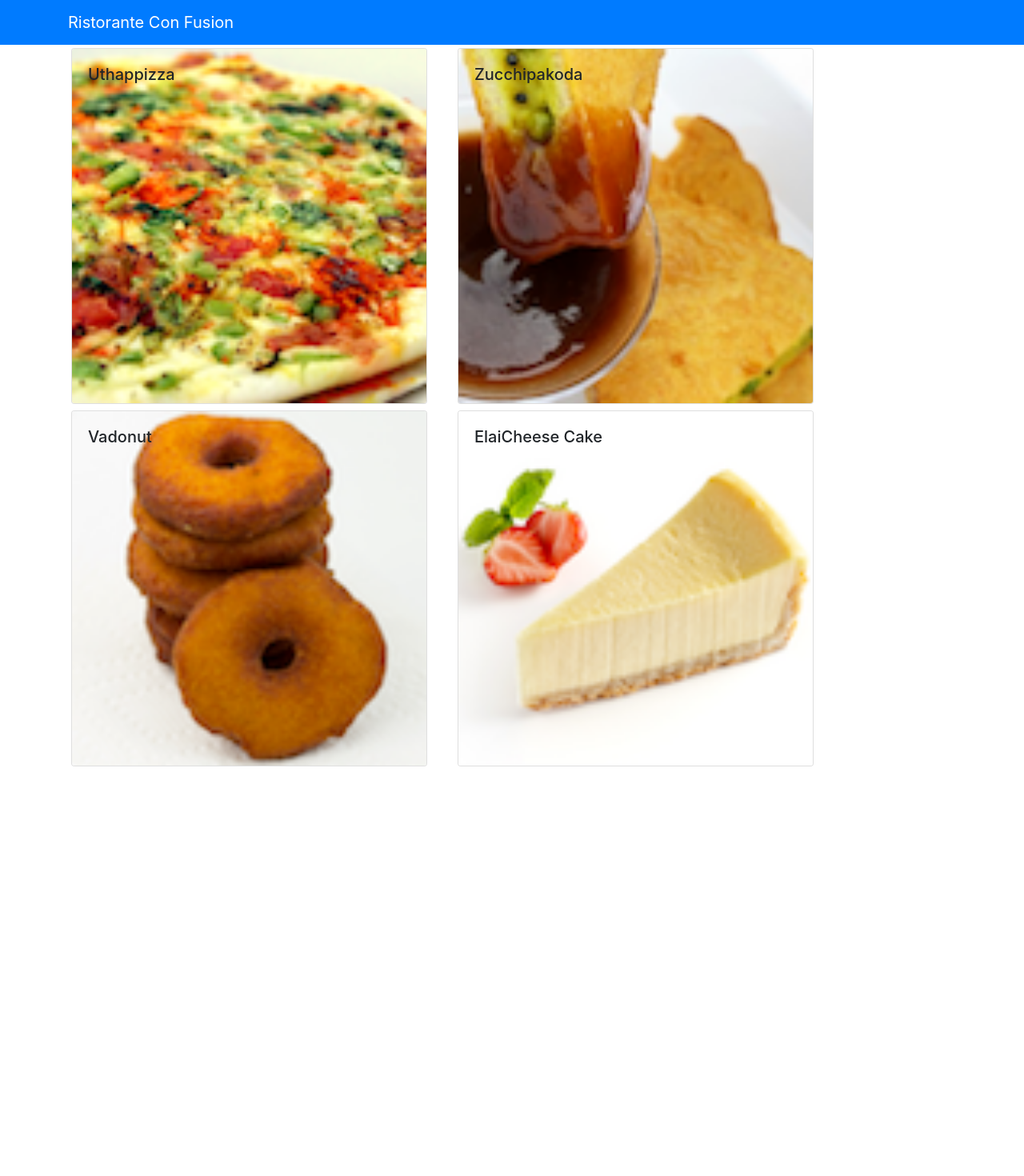
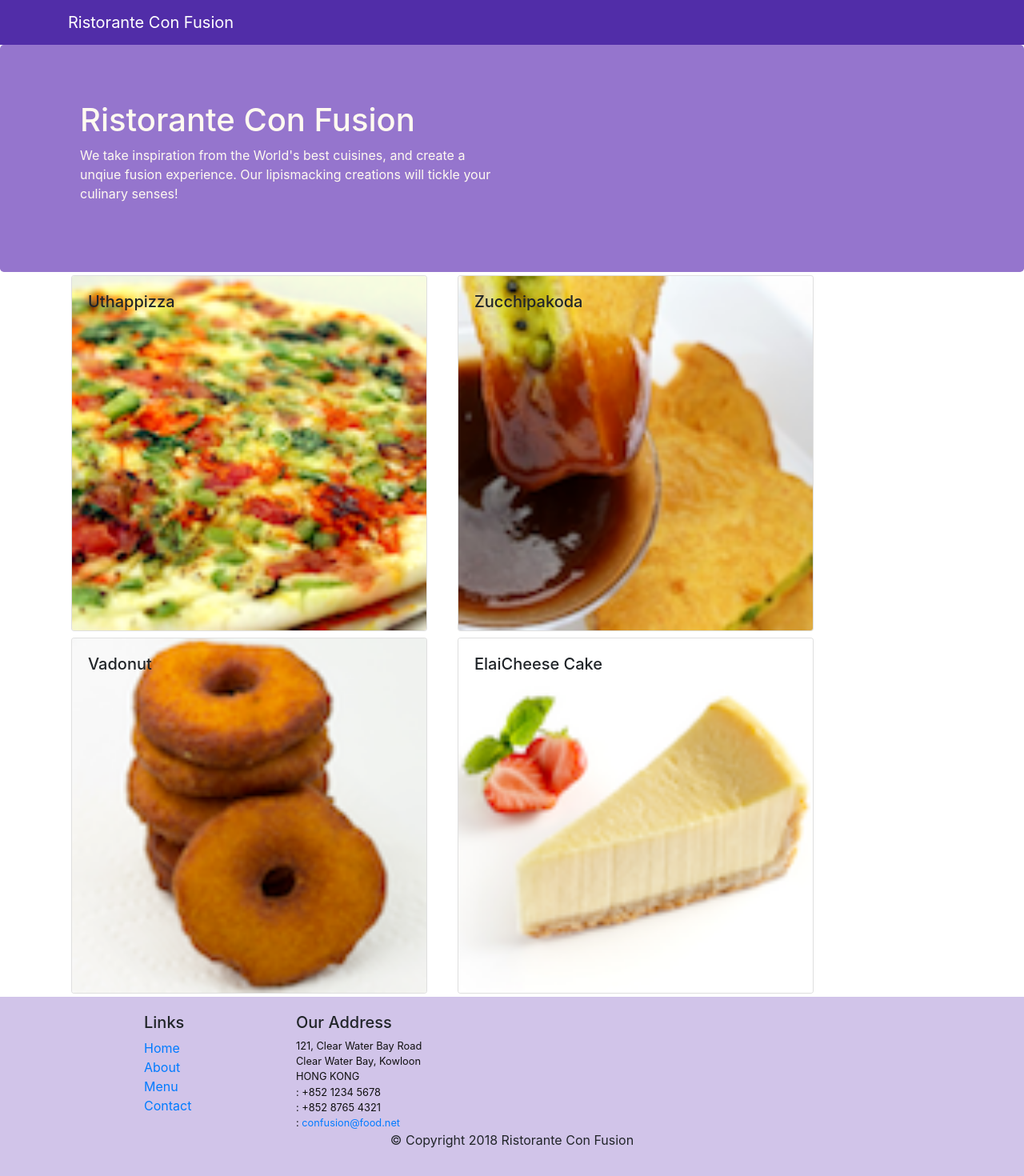
Before and after one commit to hisserver2018/confusion, a React (Create React App) app: page / in a window 1280 px wide. Shown: the top 1470 px of the page at 80% size. Before the commit the page ends 962 px from the top, so only its background shows below. Built offline with nearby package versions, Linux system fonts and the light colour scheme.

Commit message:
Week 2 exercise 2 Header and Footer

```diff
--- a/package.json
+++ b/package.json
@@ -7,6 +7,8 @@
     "@testing-library/react": "^11.1.0",
     "@testing-library/user-event": "^12.1.10",
     "bootstrap": "4.0.0",
+    "bootstrap-social": "5.1.1",
+    "font-awesome": "4.7.0",
     "react": "^17.0.2",
     "react-dom": "^17.0.2",
     "react-popper": "0.9.2",
--- a/src/App.css
+++ b/src/App.css
@@ -1,38 +1,33 @@
-.App {
-  text-align: center;
+.row-header{
+  margin:0px auto;
+  padding:0px auto;
 }
 
-.App-logo {
-  height: 40vmin;
-  pointer-events: none;
+.row-content {
+  margin:0px auto;
+  padding: 50px 0px 50px 0px;
+  border-bottom: 1px ridge;
+  min-height:400px;
 }
 
-@media (prefers-reduced-motion: no-preference) {
-  .App-logo {
-    animation: App-logo-spin infinite 20s linear;
-  }
+.footer{
+  background-color: #D1C4E9;
+  margin:0px auto;
+  padding: 20px 0px 20px 0px;
+}
+.jumbotron {
+  padding:70px 30px 70px 30px;
+  margin:0px auto;
+  background: #9575CD ;
+  color:floralwhite;
 }
 
-.App-header {
-  background-color: #282c34;
-  min-height: 100vh;
-  display: flex;
-  flex-direction: column;
-  align-items: center;
-  justify-content: center;
-  font-size: calc(10px + 2vmin);
-  color: white;
+address{
+  font-size:80%;
+  margin:0px;
+  color:#0f0f0f;
 }
 
-.App-link {
-  color: #61dafb;
+.navbar-dark {
+  background-color: #512DA8;
 }
-
-@keyframes App-logo-spin {
-  from {
-    transform: rotate(0deg);
-  }
-  to {
-    transform: rotate(360deg);
-  }
-}
--- a/src/components/DishdetailComponent.js
+++ b/src/components/DishdetailComponent.js
@@ -1,13 +1,9 @@
-import React, { Component } from 'react';
+import React from 'react';
 import { Card, CardImg, CardText, CardBody, CardTitle } from 'reactstrap';
 
-class Dishdetail extends Component {
 
-   constructor(props) {
-      super(props);
-   }
 
-   renderDish(dish) {
+   function RenderDish({dish}) {
       return (
          <div className="col-12 col-md-5 m-1">
             <Card>
@@ -21,7 +17,7 @@ class Dishdetail extends Component {
       );
    }
 
-   renderComments(comments) {
+   function RenderComments({comments}) {
       if (comments != null) {
          return (
             <div className="col-12 col-md-5 m-1">
@@ -46,13 +42,15 @@ class Dishdetail extends Component {
       }
    }
 
-   render() {
-      if (this.props.dish != null) {
+   const DishDetail = (props) => {
+
+      console.log('DishDetail Component render invoked!')
+      if (props.dish != null) {
          return (
             <div className="container">
                <div className="row">
-                  {this.renderDish(this.props.dish)}
-                  {this.renderComments(this.props.dish.comments)}
+                  <RenderDish dish={props.dish} />
+                  <RenderComments comments={props.dish.comments} />
                </div>
             </div>
          );
@@ -63,6 +61,5 @@ class Dishdetail extends Component {
          );
       }
    }
-}
 
-export default Dishdetail;
+export default DishDetail;
--- /dev/null
+++ b/src/components/FooterComponent.js
@@ -0,0 +1,50 @@
+import React from 'react';
+
+function Footer(props) {
+    return(
+    <div className="footer">
+        <div className="container">
+            <div className="row justify-content-center">
+                <div className="col-4 offset-1 col-sm-2">
+                    <h5>Links</h5>
+                    <ul className="list-unstyled">
+                        <li><a href="#">Home</a></li>
+                        <li><a href="#">About</a></li>
+                        <li><a href="#">Menu</a></li>
+                        <li><a href="contactus.html">Contact</a></li>
+                    </ul>
+                </div>
+                <div className="col-7 col-sm-5">
+                    <h5>Our Address</h5>
+                    <address>
+		              121, Clear Water Bay Road<br />
+		              Clear Water Bay, Kowloon<br />
+		              HONG KONG<br />
+		              <i className="fa fa-phone fa-lg"></i>: +852 1234 5678<br />
+		              <i className="fa fa-fax fa-lg"></i>: +852 8765 4321<br />
+		              <i className="fa fa-envelope fa-lg"></i>: <a href="mailto:confusion@food.net">
+                         confusion@food.net</a>
+                    </address>
+                </div>
+                <div className="col-12 col-sm-4 align-self-center">
+                    <div className="text-center">
+                        <a className="btn btn-social-icon btn-google" href="http://google.com/+"><i className="fa fa-google-plus"></i></a>
+                        <a className="btn btn-social-icon btn-facebook" href="http://www.facebook.com/profile.php?id="><i className="fa fa-facebook"></i></a>
+                        <a className="btn btn-social-icon btn-linkedin" href="http://www.linkedin.com/in/"><i className="fa fa-linkedin"></i></a>
+                        <a className="btn btn-social-icon btn-twitter" href="http://twitter.com/"><i className="fa fa-twitter"></i></a>
+                        <a className="btn btn-social-icon btn-google" href="http://youtube.com/"><i className="fa fa-youtube"></i></a>
+                        <a className="btn btn-social-icon" href="mailto:"><i className="fa fa-envelope-o"></i></a>
+                    </div>
+                </div>
+            </div>
+            <div className="row justify-content-center">
+                <div className="col-auto">
+                    <p>© Copyright 2018 Ristorante Con Fusion</p>
+                </div>
+            </div>
+        </div>
+    </div>
+    )
+}
+
+export default Footer;
--- /dev/null
+++ b/src/components/HeaderComponent.js
@@ -0,0 +1,28 @@
+import React, {Component} from 'react';
+import {Navbar, NavbarBrand, Jumbotron} from 'reactstrap';
+
+class Header extends Component {
+    render(){
+        return (
+            <React.Fragment>
+                <Navbar dark>
+                    <div className="container">
+                        <NavbarBrand href="/">Ristorante Con Fusion</NavbarBrand>
+                    </div>
+                </Navbar>
+                <Jumbotron>
+                    <div className="container">
+                    <div className="row row-header">
+                    <div className="col-12 col-sm-6">
+                    <h1>Ristorante Con Fusion</h1>
+                    <p> We take inspiration from the World's best cuisines, and create a unqiue fusion experience. Our lipismacking creations will tickle your culinary senses!</p>
+                    </div>
+                    </div>
+                    </div>
+                </Jumbotron>
+            </React.Fragment>
+        )
+    }
+}
+
+export default Header;
--- a/src/components/MainComponent.js
+++ b/src/components/MainComponent.js
@@ -1,5 +1,6 @@
 import React, {Component} from 'react'
-import {Navbar, NavbarBrand} from 'reactstrap';
+import Header from './HeaderComponent';
+import Footer from './FooterComponent';
 import Menu from './MenuComponent';
 import {DISHES} from '../shared/dishes';
 import Dishdetail from './DishdetailComponent';
@@ -20,14 +21,11 @@ class Main extends Component {
   render() {
     return (
       <div>
-        <Navbar dark color="primary">
-          <div className="container">
-            <NavbarBrand href="/">Ristorante Con Fusion</NavbarBrand>
-            </div>
-        </Navbar>
+        <Header />
         <Menu dishes={this.state.dishes}
         onClick={(dishId) => this.onDishSelect(dishId)}/>
         <Dishdetail dish={this.state.dishes.filter((dish)=> dish.id === this.state.selectedDish)[0]} />
+        <Footer />
       </div>
     );
   }
--- a/src/components/MenuComponent.js
+++ b/src/components/MenuComponent.js
@@ -1,31 +1,25 @@
-import React, { Component } from 'react';
-import { Card, CardImg, CardImgOverlay, CardTitle } from 'reactstrap';
-import Dishdetail from './DishdetailComponent';
+import React from 'react';
+import { Card, CardImg, CardImgOverlay,
+    CardTitle } from 'reactstrap';
 
-class Menu extends Component {
-
-   constructor(props) {
-      super(props);
-
-      this.state = {
-
-      }
-   }
-
-   onDishSelect(dish) {
-      this.setState({ selectedDish: dish});
-   }
-
-   render() {
-      const menu = this.props.dishes.map((dish) => {
+    function RenderMenuItem ({dish, onClick}) {
         return (
-            <div className="col-12 col-md-5 m-1">
-               <Card key={dish.id} onClick={() => this.props.onClick(dish.id)}>
+            <Card
+                onClick={() => onClick(dish.id)}>
                 <CardImg width="100%" src={dish.image} alt={dish.name} />
                 <CardImgOverlay>
                     <CardTitle>{dish.name}</CardTitle>
                 </CardImgOverlay>
             </Card>
+        );
+    }
+
+    const Menu = (props) => {
+
+        const menu = props.dishes.map((dish) => {
+            return (
+                <div className="col-12 col-md-5 m-1"  key={dish.id}>
+                    <RenderMenuItem dish={dish} onClick={props.onClick} />
                 </div>
             );
         });
@@ -35,10 +29,8 @@ class Menu extends Component {
                 <div className="row">
                     {menu}
                 </div>
-            <Dishdetail dish={this.state.selectedDish} />
             </div>
         );
     }
-}
 
 export default Menu;
```
Also changed, not shown: 1 other file (tests, documents, lock files or other folders). Lines whose indentation alone changed are shown as unchanged.
